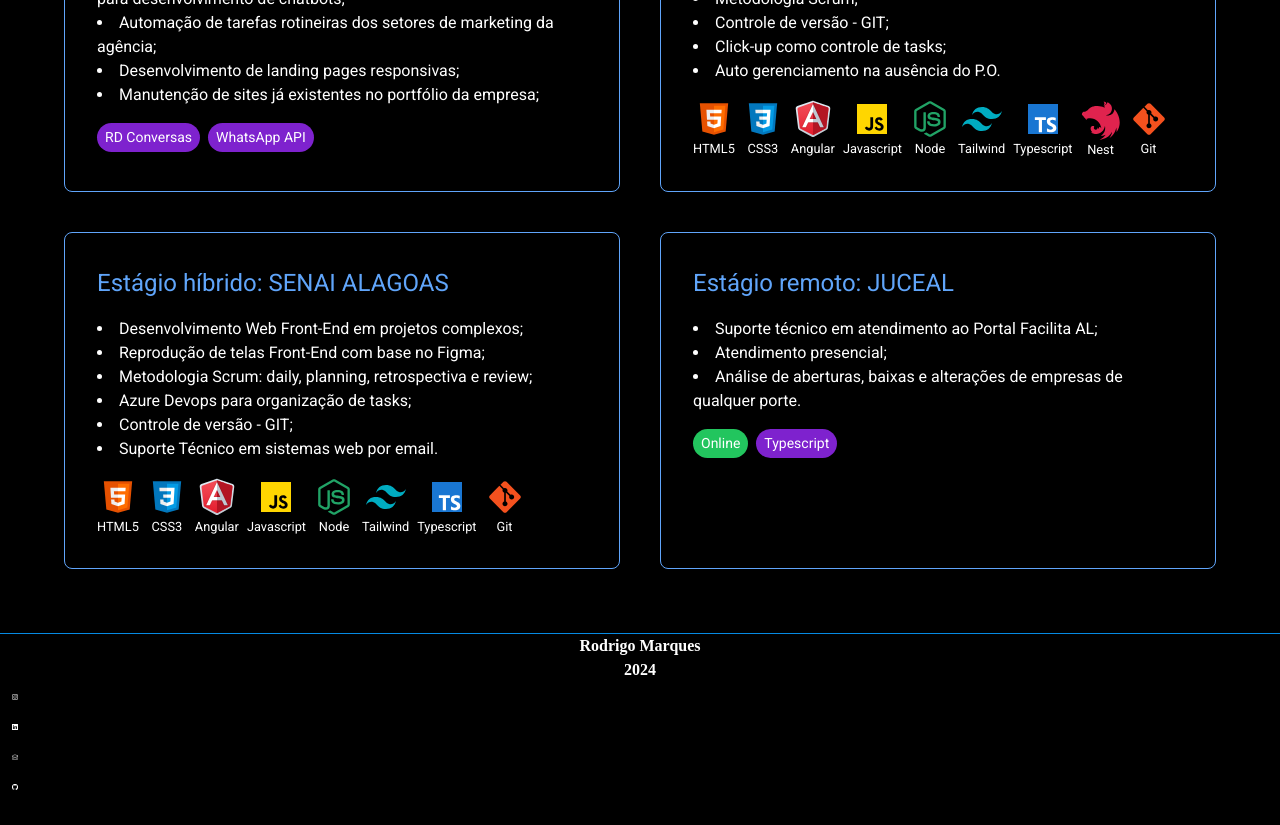
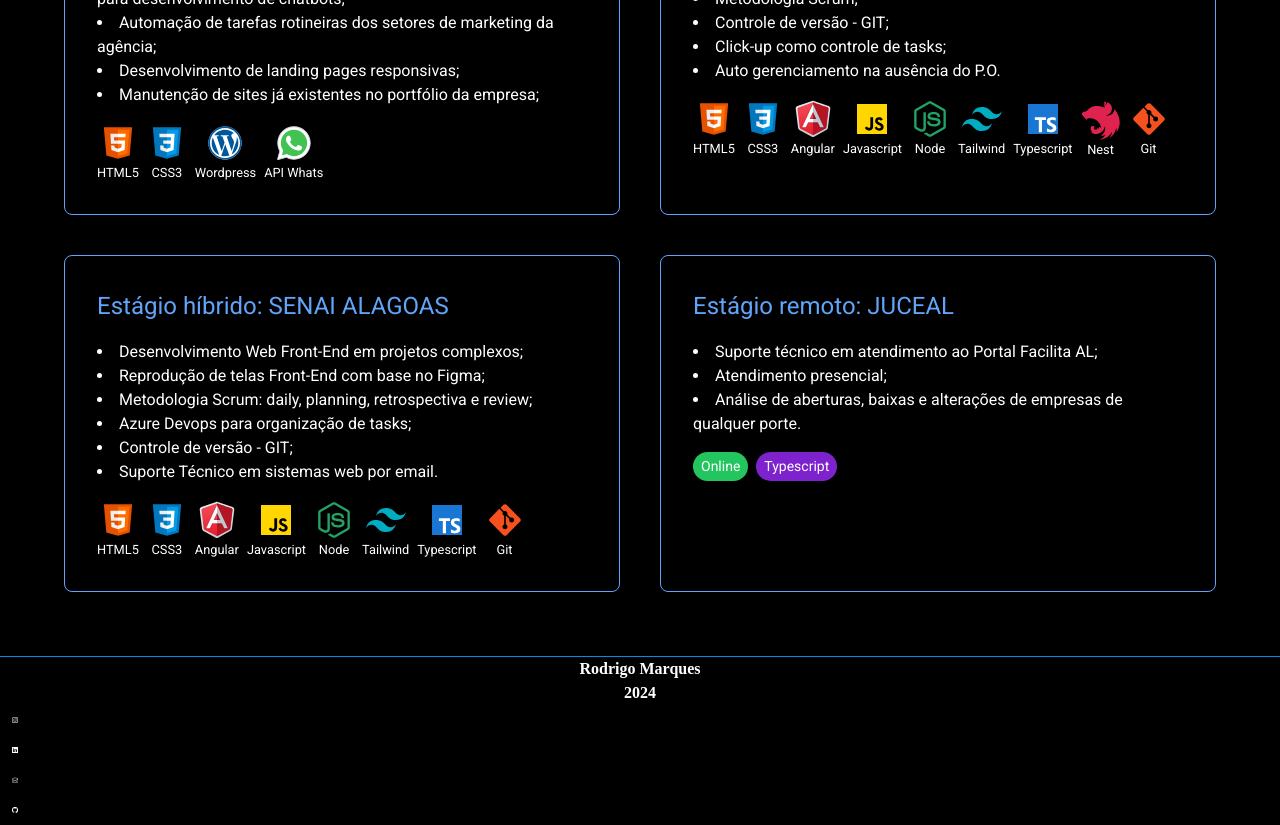
Before and after one commit to RodrigoMarques6/portfolioRodrigoMarques, an Angular app: page / in a window 1280 px wide. Shown: the part 1960-2785 px from the top of the page. Before the commit the page ends 2762 px from the top, so only its background shows below. Built offline with nearby package versions, Linux system fonts and the light colour scheme.

Commit message:
feat/ajustes gerais no componente de experiências

```diff
--- a/src/app/components/experiencias/experiencias.component.css
+++ b/src/app/components/experiencias/experiencias.component.css
@@ -1,3 +1,7 @@
 .hover\:border-gradient-to-r:hover {
   border-image: linear-gradient(to right, #3b82f6, #8b5cf6) 1;
 }
+
+.text-img {
+  font-size: 0.8rem;
+}
--- a/src/app/components/experiencias/experiencias.component.html
+++ b/src/app/components/experiencias/experiencias.component.html
@@ -13,13 +13,14 @@
       <ul class="list-disc list-inside mb-4">
         <li *ngFor="let itemYellow of descricaoYellowKite">{{ itemYellow }}</li>
       </ul>
-      <div class="flex space-x-2">
-        <span class="bg-purple-700 text-white text-sm px-2 py-1 rounded-full"
-          >RD Conversas</span
-        >
-        <span class="bg-purple-700 text-white text-sm px-2 py-1 rounded-full"
-          >WhatsApp API</span
-        >
+      <div class="max-sm:grid max-sm:grid-cols-5 flex space-x-2">
+        <app-icons techName="HTML5"></app-icons>
+        <app-icons techName="CSS3"></app-icons>
+        <app-icons techName="Wordpress"></app-icons>
+        <div class="flex flex-col items-center">
+          <img src="assets/icons/whats-API.svg" height="40px" width="40px" />
+          <p class="text-img">API Whats</p>
+        </div>
       </div>
     </div>
 
@@ -31,7 +32,7 @@
           {{ itemSoftbase }}
         </li>
       </ul>
-      <div class="flex space-x-2">
+      <div class="max-sm:grid max-sm:grid-cols-5 flex space-x-2">
         <app-icons techName="HTML5"></app-icons>
         <app-icons techName="CSS3"></app-icons>
         <app-icons techName="Angular"></app-icons>
@@ -50,7 +51,7 @@
         <li *ngFor="let itemSenai of descricaoSenai">{{ itemSenai }}</li>
       </ul>
 
-      <div class="flex space-x-2">
+      <div class="max-sm:grid max-sm:grid-cols-4 flex space-x-2">
         <app-icons techName="HTML5"></app-icons>
         <app-icons techName="CSS3"></app-icons>
         <app-icons techName="Angular"></app-icons>
```
Also changed, not shown: src/assets/icons/whats-API.svg (added), src/assets/icons/wordpress.svg (added).
